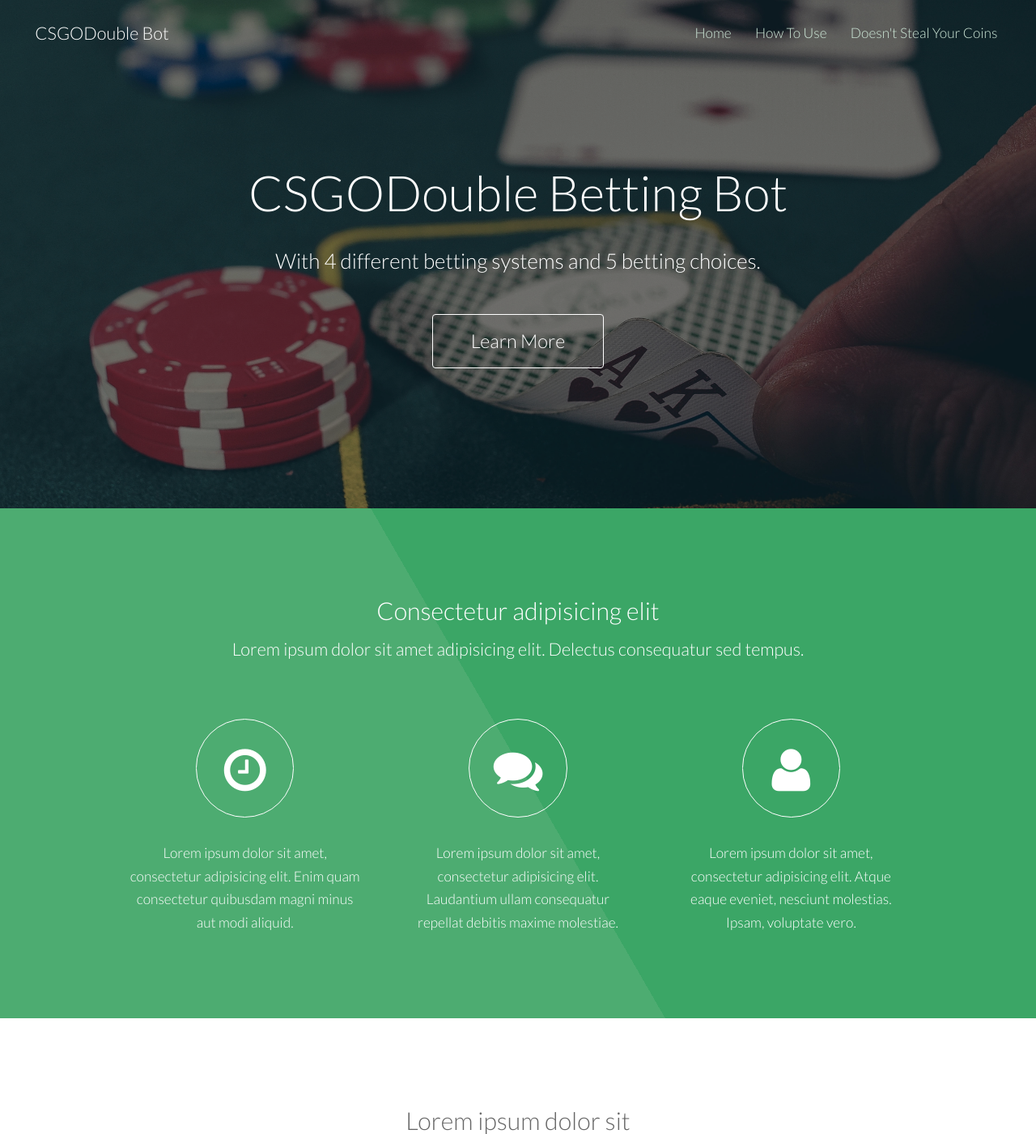
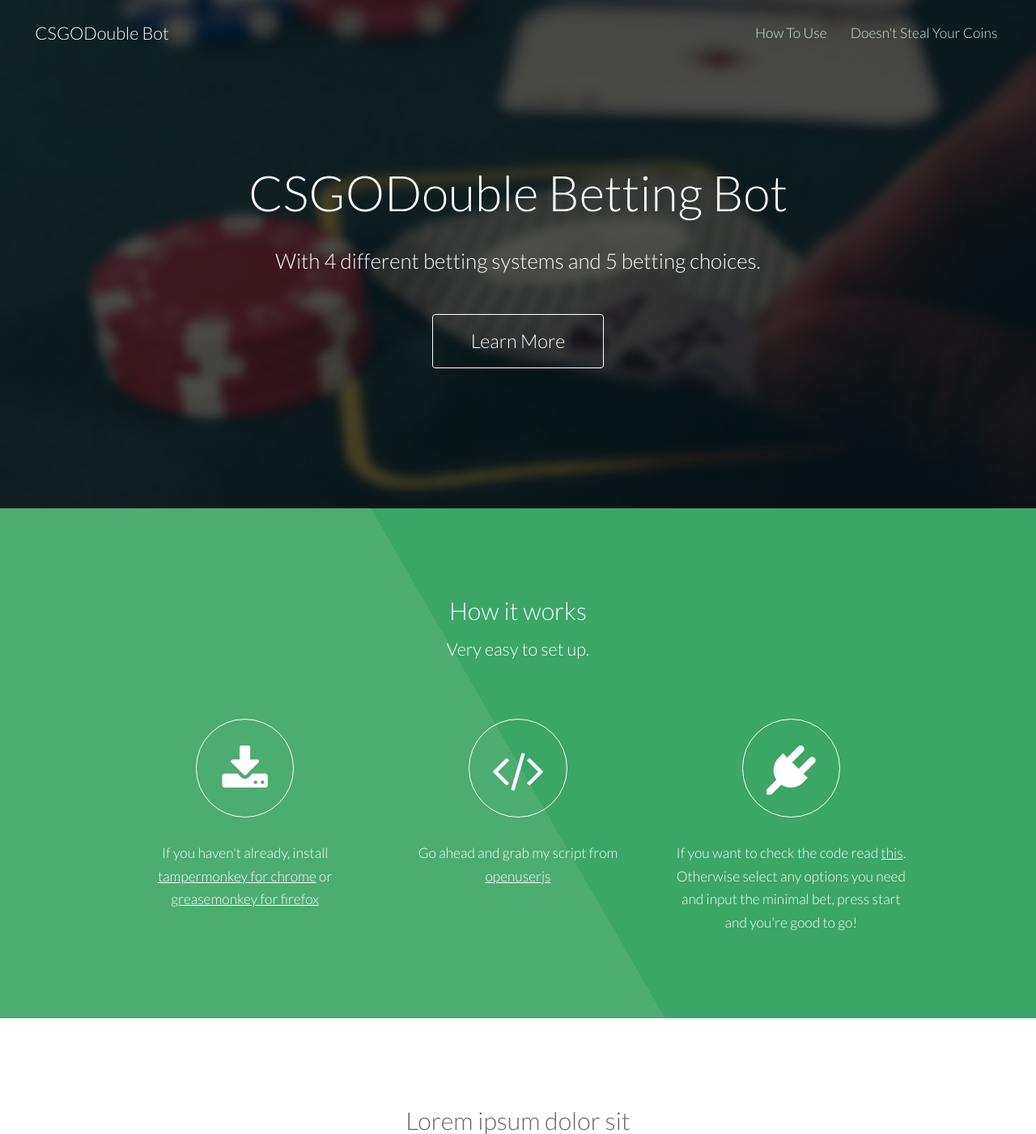
Before and after one commit to SuaveTrading/SuaveTrading.github.io, a PHP site: page / in a window 1280 px wide. Shown: the top 1401 px of the page at 81% size. Run offline with PHP 8.4, Linux system fonts and the light colour scheme.

Commit message:
Modified How it Works

```diff
--- a/css/skel.css
+++ b/css/skel.css
@@ -95,7 +95,6 @@
 				/* padding: (gutters.horizontal) 0 0 (gutters.vertical) */
 				padding: 0 0 0 2em;
 			}
-
 			.row {
 				/* margin: -(gutters.horizontal) 0 0 -(gutters.vertical) */
 				margin: 0 0 0 -2em;
--- a/css/style.css
+++ b/css/style.css
@@ -23,7 +23,7 @@
 	}
 
 	a {
-		color: #4dac71;
+		color: #FFF;
 		text-decoration: underline;
 	}
 
--- a/index.html
+++ b/index.html
@@ -25,8 +25,7 @@
 				<h1><a href="index.html">CSGODouble Bot</a></h1>
 				<nav id="nav">
 					<ul>
-						<li><a href="index.html">Home</a></li>
-						<li><a href="generic.html">How To Use</a></li>
+						<li><a href="#one">How To Use</a></li>
 						<li><a href="elements.html">Doesn't Steal Your Coins</a></li>
 					</ul>
 				</nav>
@@ -38,7 +37,7 @@
 				<p>With 4 different betting systems and 5 betting choices.</p>
 				<ul class="actions">
 					<li>
-						<a href="#" class="button big">Learn More</a>
+						<a href="#one" class="button big">Learn More</a>
 					</li>
 				</ul>
 			</section>
@@ -47,21 +46,21 @@
 			<section id="one" class="wrapper style1 align-center">
 				<div class="container">
 					<header>
-						<h2>Consectetur adipisicing elit</h2>
-						<p>Lorem ipsum dolor sit amet adipisicing elit. Delectus consequatur sed tempus.</p>
+						<h2>How it works</h2>
+						<p>Very easy to set up.</p>
 					</header>
 					<div class="row 200%">
 						<section class="4u 12u$(small)">
-							<i class="icon big rounded fa-clock-o"></i>
-							<p>Lorem ipsum dolor sit amet, consectetur adipisicing elit. Enim quam consectetur quibusdam magni minus aut modi aliquid.</p>
+							<i class="icon big rounded fa-download"></i>
+							<p>If you haven't already, install <a href="https://chrome.google.com/webstore/detail/dhdgffkkebhmkfjojejmpbldmpobfkfo">tampermonkey for chrome</a> or <a href="https://addons.mozilla.org/en-US/firefox/addon/greasemonkey/">greasemonkey for firefox</a></p>
 						</section>
 						<section class="4u 12u$(small)">
-							<i class="icon big rounded fa-comments"></i>
-							<p>Lorem ipsum dolor sit amet, consectetur adipisicing elit. Laudantium ullam consequatur repellat debitis maxime molestiae.</p>
+							<i class="icon big rounded fa-code"></i>
+							<p>Go ahead and grab my script from <a href="https://openuserjs.org/scripts/Suave/csgodouble.com_-_automated_cleaned_by_Suave/source">openuserjs</a></p>
 						</section>
 						<section class="4u$ 12u$(small)">
-							<i class="icon big rounded fa-user"></i>
-							<p>Lorem ipsum dolor sit amet, consectetur adipisicing elit. Atque eaque eveniet, nesciunt molestias. Ipsam, voluptate vero.</p>
+							<i class="icon big rounded fa-plug"></i>
+							<p>If you want to check the code read <a href="#two">this</a>. Otherwise select any options you need and input the minimal bet, press start and you're good to go!</p>
 						</section>
 					</div>
 				</div>
```
Also changed, not shown: images/banner.jpg.
